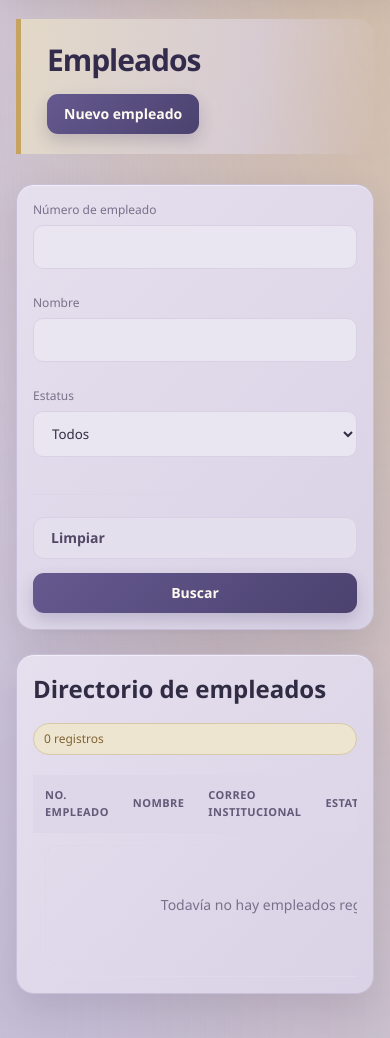
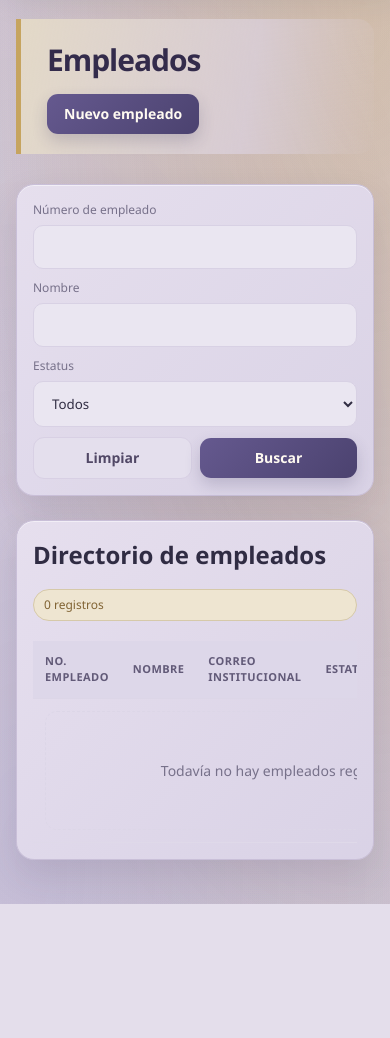
Before and after one commit to OriShady/SATURNO, an ASP.NET Core app: template src/Api/Views/Admin/Empleados.cshtml in a window 390 px wide. Shown: the part 201-1239 px from the top of the page. After the commit the page ends 1105 px from the top, so only its background shows below. Run offline with ASP.NET Core 8, Linux system fonts and the light colour scheme; the template is opened without the code that fills it, so the values that code supplies are empty; some libraries are stand-ins or nearby versions.

Commit message:
Enhance employee management UI with filter fields and responsive design adjustments

```diff
--- a/frontend/css/admin.css
+++ b/frontend/css/admin.css
@@ -29,6 +29,9 @@
 .login-card .btn { width: 100%; margin-top: 8px; }
 .employee-heading { display: flex; flex-wrap: wrap; justify-content: space-between; align-items: center; gap: 12px; }
 .employee-fields { display: grid; grid-template-columns: repeat(auto-fit, minmax(min(100%, 180px), 1fr)); gap: 10px 16px; }
+.employee-filter-fields { grid-template-columns: repeat(3, minmax(0, 1fr)) auto; align-items: end; gap: 0 12px; }
+.employee-filter-fields .form-group { margin-bottom: 0; }
+.employee-filter-actions { display: flex; align-items: center; gap: 8px; }
 .employee-steps { display: flex; flex-wrap: wrap; gap: 8px; margin-bottom: 16px; }
 .employee-empty { border: 1px dashed var(--border); border-radius: 12px; padding: 48px 20px; text-align: center; color: var(--muted); }
 .employee-course-table input { width: 100%; min-width: 120px; }
@@ -603,6 +606,11 @@ textarea {
   }
 }
 
+@media (max-width: 1000px) {
+  .employee-filter-fields { grid-template-columns: repeat(2, minmax(0, 1fr)); gap: 10px 16px; }
+  .employee-filter-actions { grid-column: 1 / -1; justify-self: end; }
+}
+
 @media (max-width: 480px) {
   .card {
     padding: 16px;
@@ -625,6 +633,10 @@ textarea {
     width: 100%;
     text-align: center;
   }
+
+  .employee-filter-fields { grid-template-columns: 1fr; }
+  .employee-filter-actions { grid-column: auto; justify-self: stretch; }
+  .employee-filter-actions .btn { flex: 1; text-align: center; }
 }
 /* ======================
    CURSOS / ESTADOS
--- a/src/Api/Controllers/Mvc/AdminController.cs
+++ b/src/Api/Controllers/Mvc/AdminController.cs
@@ -660,7 +660,7 @@ public class AdminController : Controller
         model.TotalEmpleados = await query.CountAsync();
         model.TotalPaginas = Math.Max(1, (int)Math.Ceiling((double)model.TotalEmpleados / PageSize));
         model.Pagina = Math.Clamp(pagina, 1, model.TotalPaginas);
-        model.Empleados = await query.OrderBy(u => u.Id).Skip((model.Pagina - 1) * PageSize)
+        model.Empleados = await query.OrderByDescending(u => u.Id).Skip((model.Pagina - 1) * PageSize)
             .Take(PageSize).ToListAsync();
         return model;
     }
--- a/src/Api/Views/Admin/Empleados.cshtml
+++ b/src/Api/Views/Admin/Empleados.cshtml
@@ -9,7 +9,7 @@
 </header>
 <section class="card">
     <form asp-action="Empleados" method="get">
-        <div class="employee-fields">
+        <div class="employee-fields employee-filter-fields">
             <div class="form-group"><label for="numero">Número de empleado</label><input id="numero" name="numero" type="number" min="1" value="@Model.Numero" /></div>
             <div class="form-group"><label for="q">Nombre</label><input id="q" name="q" value="@Model.Q" /></div>
             <div class="form-group"><label for="estatus">Estatus</label><select id="estatus" name="estatus">
@@ -17,8 +17,11 @@
                 <option value="ACTIVO" selected="@(Model.Estatus == "ACTIVO")">Activo</option>
                 <option value="INACTIVO" selected="@(Model.Estatus == "INACTIVO")">Inactivo</option>
             </select></div>
+            <div class="employee-filter-actions">
+                <a asp-action="Empleados" class="btn btn-secondary">Limpiar</a>
+                <button type="submit" class="btn btn-primary">Buscar</button>
+            </div>
         </div>
-        <div class="form-footer"><a asp-action="Empleados" class="btn btn-secondary">Limpiar</a><button type="submit" class="btn btn-primary">Buscar</button></div>
     </form>
 </section>
 
--- a/src/Api/Views/Shared/_Layout.cshtml
+++ b/src/Api/Views/Shared/_Layout.cshtml
@@ -4,7 +4,7 @@
     <meta charset="utf-8" />
     <meta name="viewport" content="width=device-width, initial-scale=1" />
     <title>@ViewData["Title"] | Gestión de empleados</title>
-    <link rel="stylesheet" href="/css/admin.css?v=7" />
+    <link rel="stylesheet" href="/css/admin.css?v=8" />
 </head>
 <body>
     <div class="container">
```
